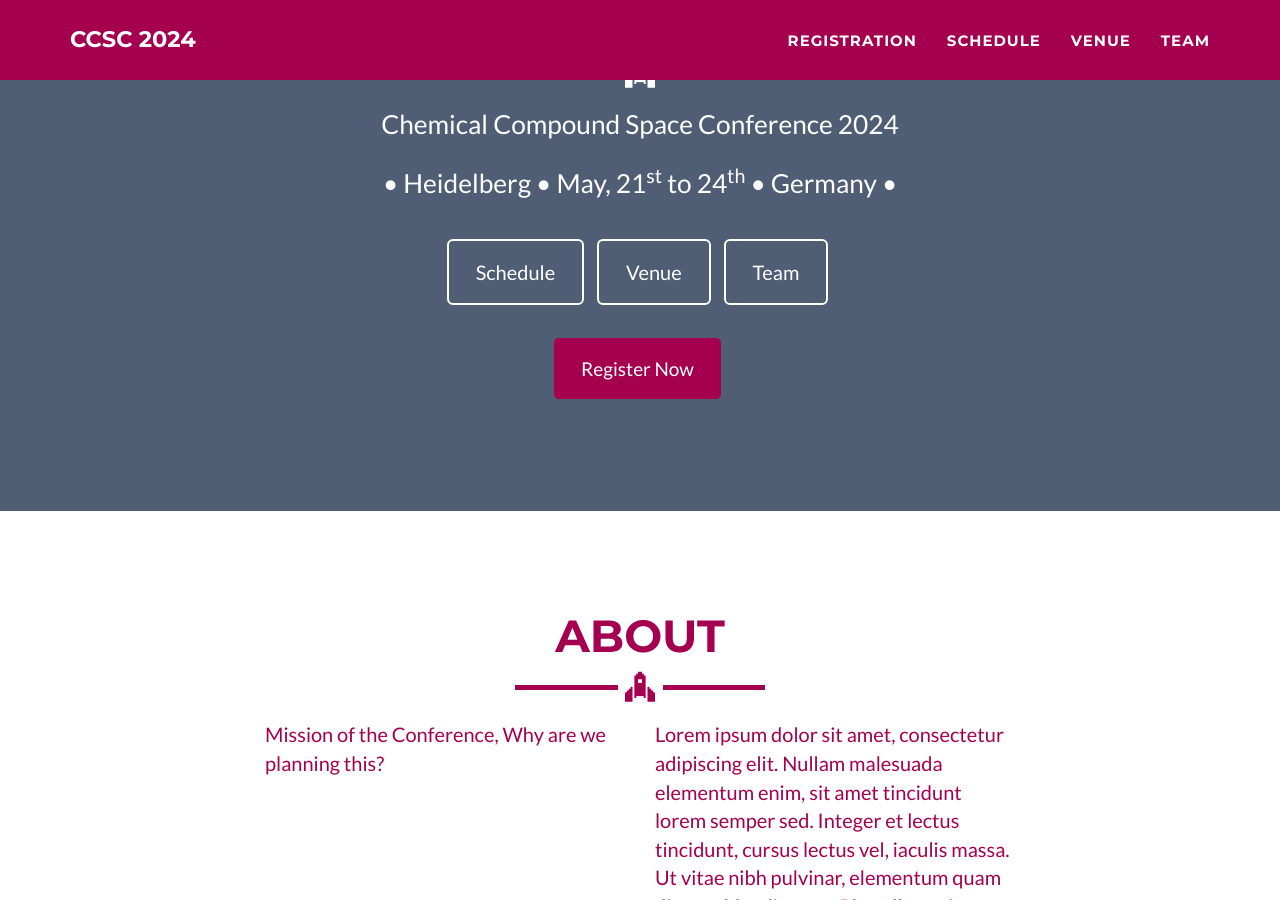
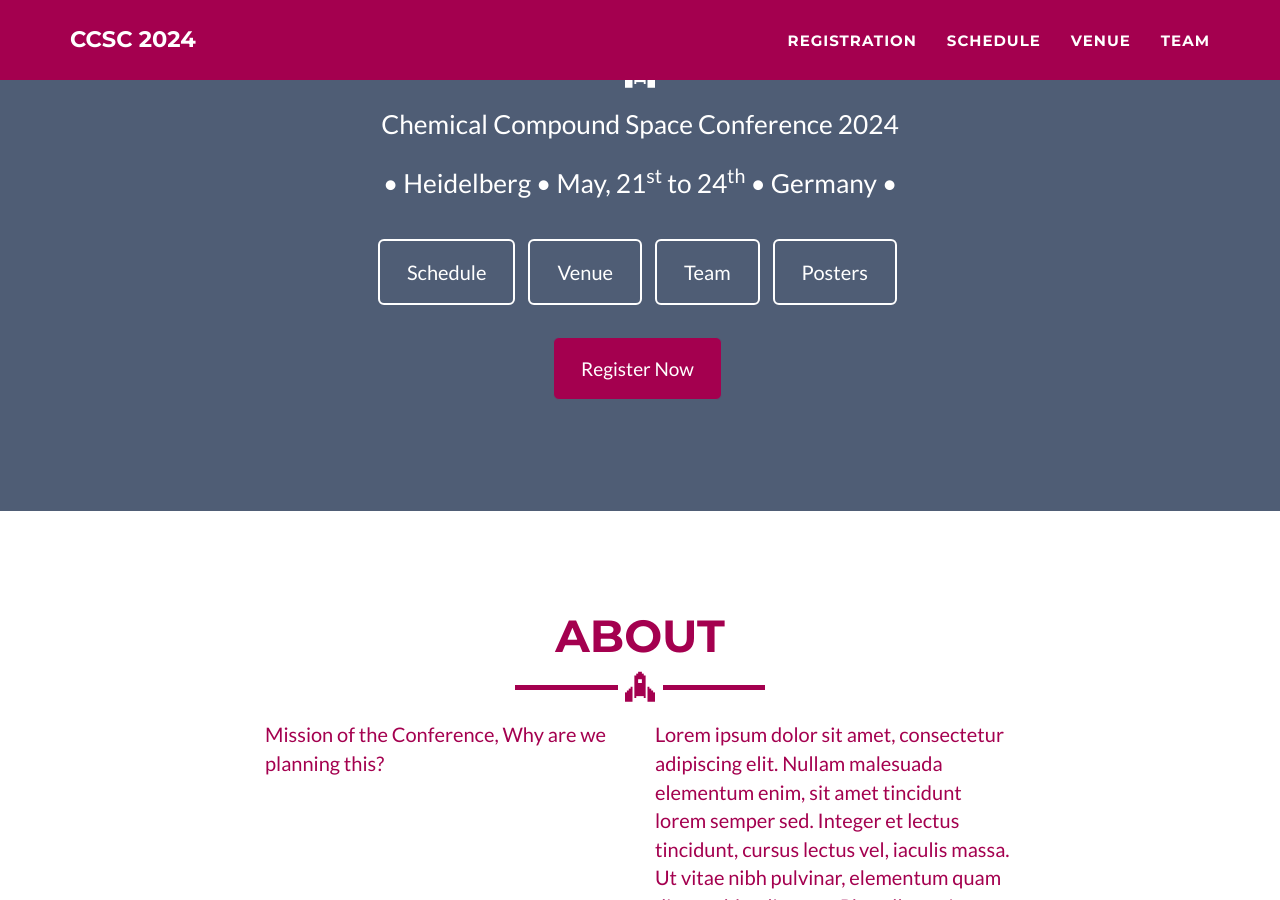
Before and after one commit to ccsc2024/ccsc2024.github.io, a Jekyll site: the page built from _posts/2022-05-21-Day1.md, in a window 1280 px wide and 900 px high, scrolled down 698 px. Built offline with Jekyll 4.4.1, drawn with Linux system fonts in a browser that asks for light colours.

Commit message:
Update header.html

```diff
--- a/_includes/header.html
+++ b/_includes/header.html
@@ -18,6 +18,7 @@
           <li ><a href="/schedule/" class="btn btn-lg btn-outline">Schedule</a></li>
           <li ><a href="/venue/" class="btn btn-lg btn-outline">Venue</a></li>
           <li ><a href="/team/" class="btn btn-lg btn-outline">Team</a></li>
+          <li><a href="/posters/" class="btn btn-lg btn-outline">Posters</a></li>
         </ul>
         <br>
           <ul class="list-inline">
```
